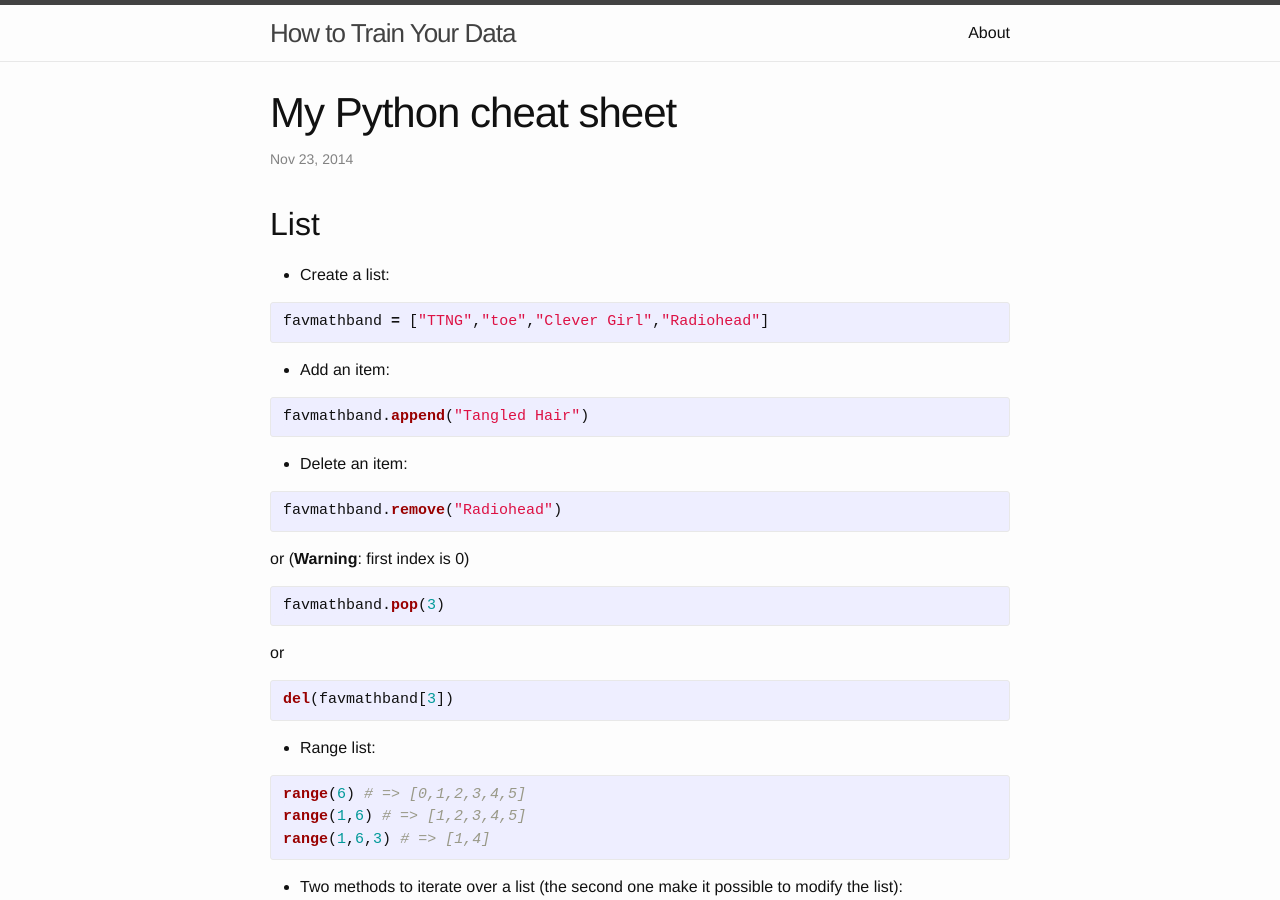
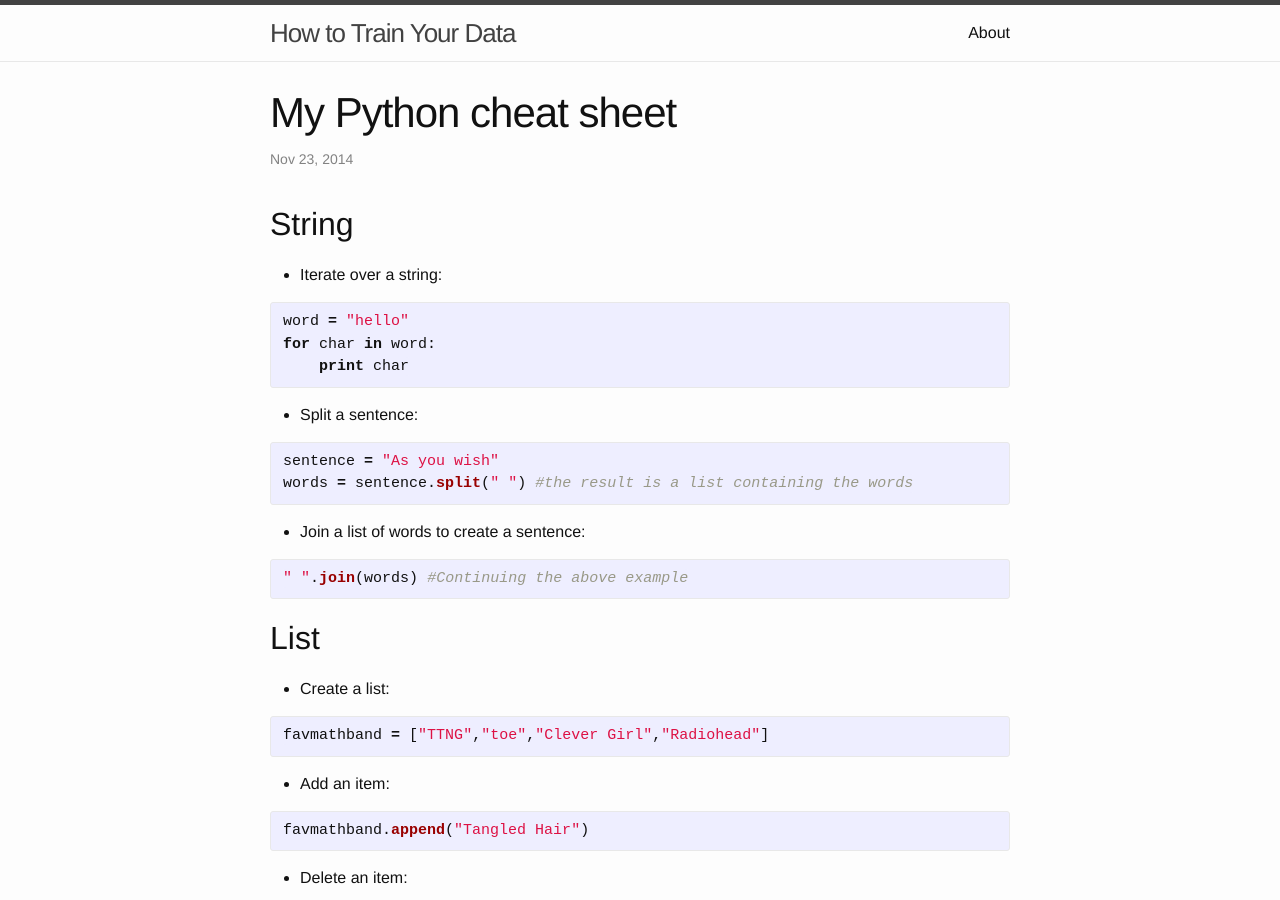
Before and after one commit to seiteta/seiteta.github.io_old, a Jekyll site: the page built from _posts/2014-11-23-python-reference.md, in a window 1280 px wide and 900 px high. Built offline with Jekyll 4.4.1, drawn with Linux system fonts in a browser that asks for light colours; some of the changed text lies outside the part shown.

Commit message:
Update 2014-11-23-python-reference.md

```diff
--- a/_posts/2014-11-23-python-reference.md
+++ b/_posts/2014-11-23-python-reference.md
@@ -4,6 +4,24 @@ permalink: /python-reference.html
 title: My Python cheat sheet
 tags: Python cheat-sheet
 ---
+## String
+* Iterate over a string:
+{% highlight python %}
+word = "hello"
+for char in word:
+    print char
+{% endhighlight %}
+
+* Split a sentence:
+{% highlight python %}
+sentence = "As you wish"
+words = sentence.split(" ") #the result is a list containing the words
+{% endhighlight %}
+
+* Join a list of words to create a sentence:
+{% highlight python %}
+" ".join(words) #Continuing the above example
+{% endhighlight %}
 
 ## List
 * Create a list:
```
Also changed, not shown: other parts of _posts/2014-11-23-python-reference.md (+1 -1 lines).
